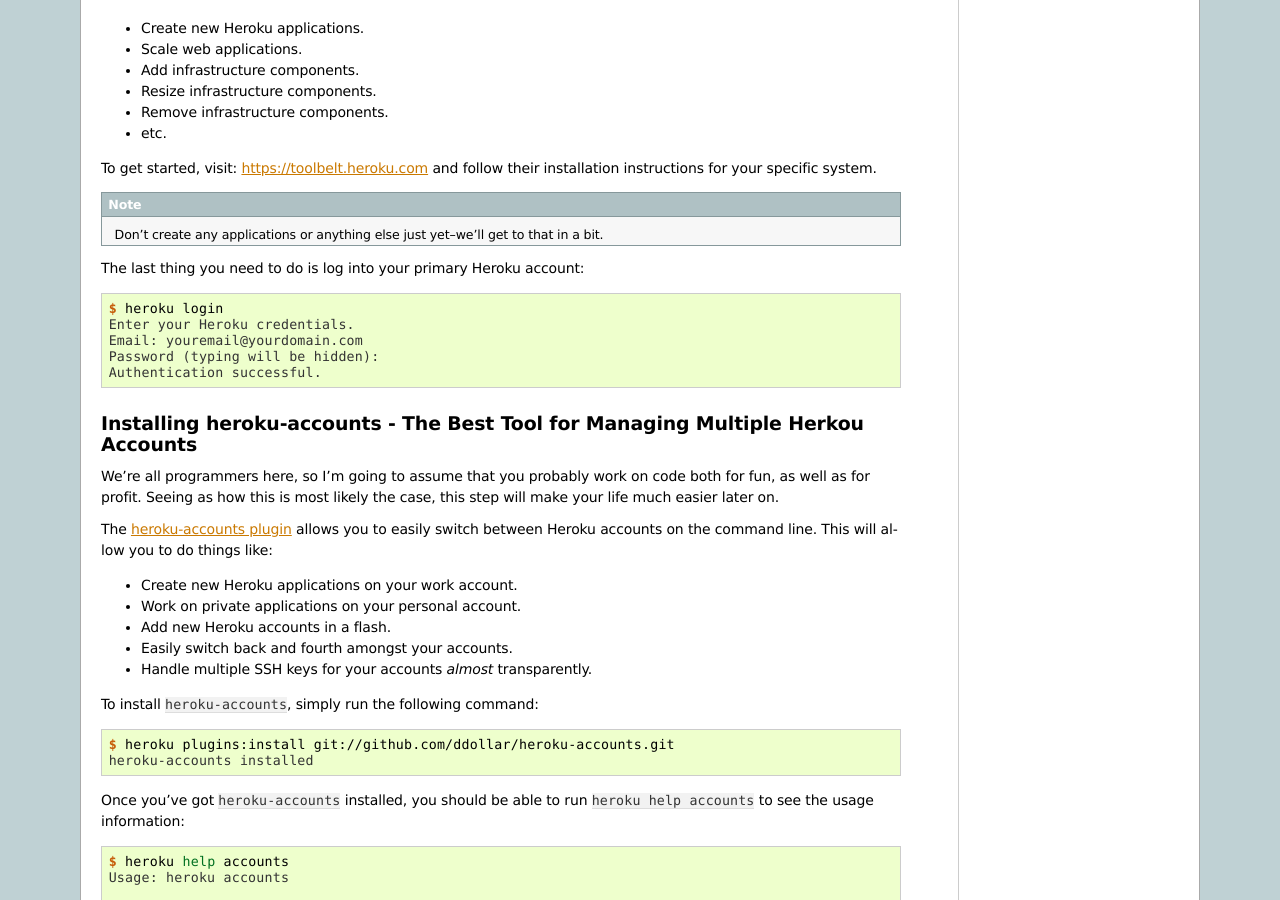
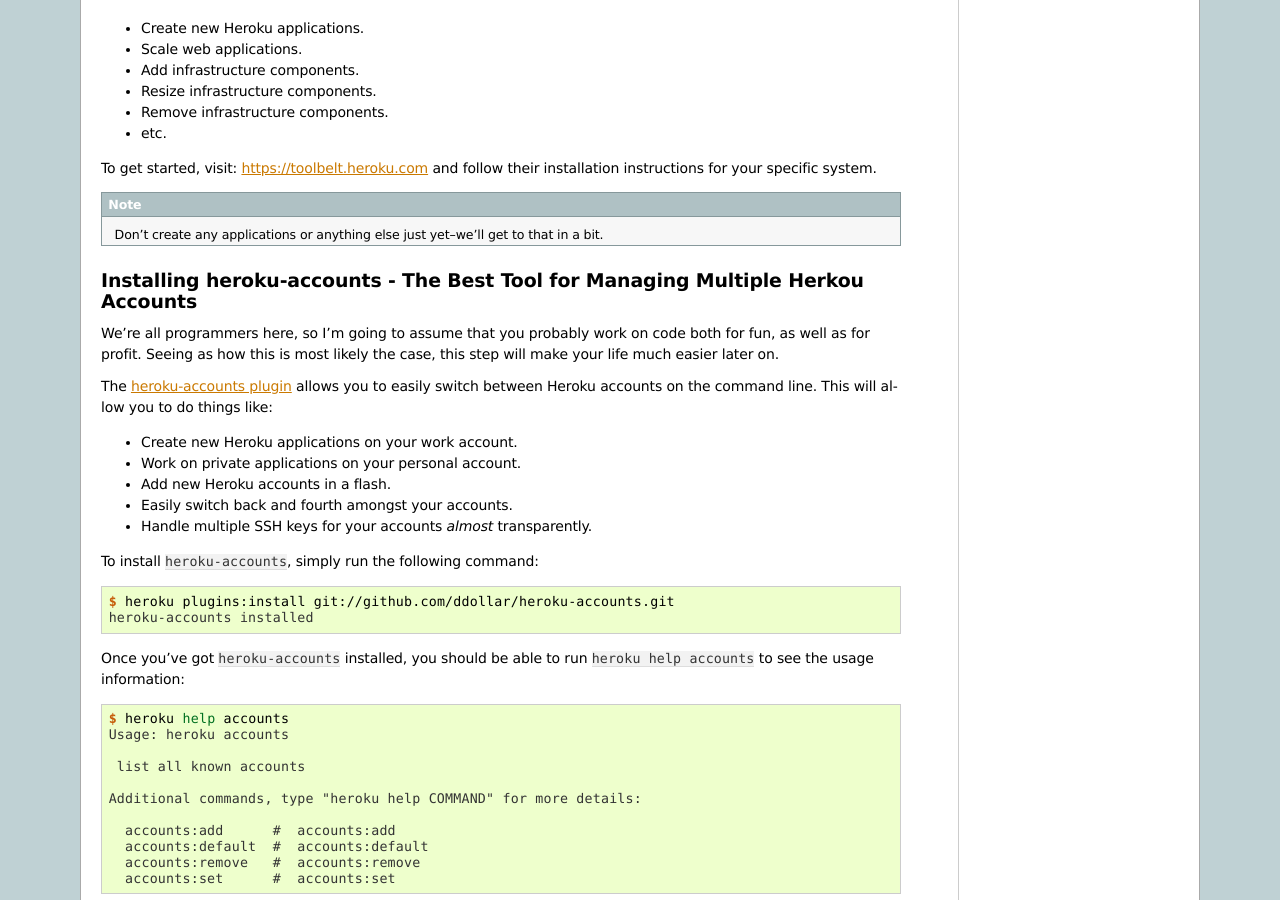
Before and after one commit to perryyo/deploydjango.com, a Sphinx documentation site: the page built from source/heroku/setup.rst, in a window 1280 px wide and 900 px high, scrolled down 505 px. Built offline with Sphinx 7.4.7, drawn with Linux system fonts in a browser that asks for light colours.

Commit message:
Removing unnecessary instructions on ``heroku login``.
This isn't necessary since we're using heroku-accounts.

```diff
--- a/source/heroku/setup.rst
+++ b/source/heroku/setup.rst
@@ -47,16 +47,6 @@
     Don't create any applications or anything else just yet--we'll get to that
     in a bit.
 
-The last thing you need to do is log into your primary Heroku account:
-
-.. code-block:: console
-
-    $ heroku login
-    Enter your Heroku credentials.
-    Email: youremail@yourdomain.com
-    Password (typing will be hidden):
-    Authentication successful.
-
 
 Installing heroku-accounts - The Best Tool for Managing Multiple Herkou Accounts
 ********************************************************************************
```
